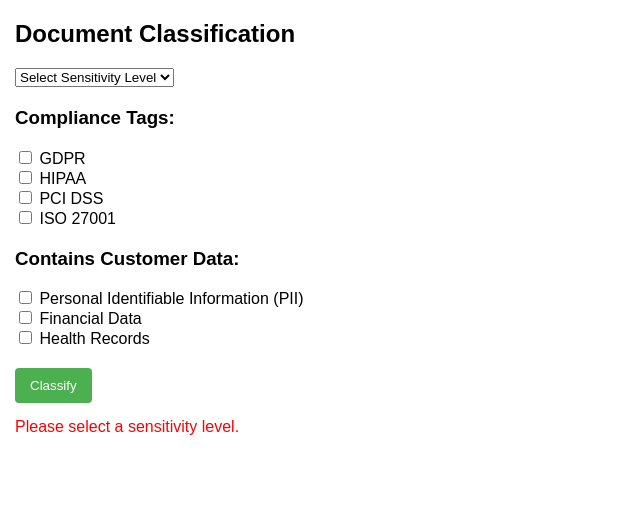
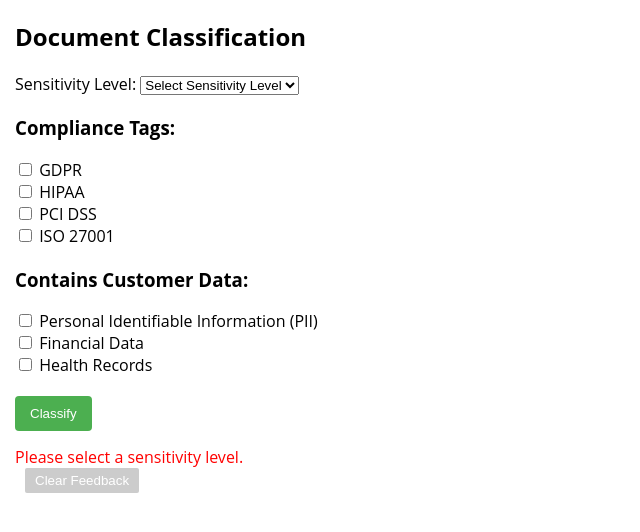
Before and after one commit to itsnotgunnar/fileSensitivityPlugin, a plain HTML site: page Page.html in a window 1280 px wide. Both pictures are taken after a click on the button "Classify". Shown: the whole page, without its empty margins (0-640 px from the left). Drawn offline with Linux system fonts and the light colour scheme.

Commit message:
first working script

```diff
--- a/Page.html
+++ b/Page.html
@@ -3,34 +3,23 @@
 <head>
   <base target="_top">
   <style>
-    body {
-      font-family: Arial, sans-serif;
-      margin: 15px;
-    }
-    .section {
-      margin-bottom: 20px;
-    }
-    button {
-      color: white;
-      background-color: #4CAF50;
-      padding: 10px 15px;
-      border: none;
-      border-radius: 4px;
-      cursor: pointer;
-    }
-    button:hover {
-      background-color: #45a049;
-    }
-    #feedback {
-      margin-top: 15px;
-      color: red;
-    }
+    body { font-family: 'Open Sans', sans-serif; margin: 15px; }
+    .section { margin-bottom: 20px; }
+    button { color: white; background-color: #4CAF50; padding: 10px 15px; border: none; border-radius: 4px; cursor: pointer; }
+    button:hover { background-color: #45a049; }
+    #feedback { margin-top: 15px; color: red; }
+    .clear-button { margin-left: 10px; cursor: pointer; background-color: #ccc; padding: 5px 10px; border-radius: 2px; }
+    .clear-button:hover { background-color: #eee; }
+    .clear-button:active { background-color: #ddd; }
   </style>
 </head>
 <body>
   <div class="section">
     <h2>Document Classification</h2>
-    <select id="sensitivity-level">
+    <!-- Sensitivity Level -->
+    <div class="form-group">
+      <label for="sensitivity-level">Sensitivity Level:</label>
+      <select id="sensitivity-level" class="form-control">
         <option value="">Select Sensitivity Level</option>
         <option value="public">Public</option>
         <option value="internal">Internal Use Only</option>
@@ -38,21 +27,35 @@
         <option value="highly-confidential">Highly Confidential</option>
       </select>
     </div>
+  </div>
+
+  <!-- Compliance Tags -->
   <div class="section">
     <h3>Compliance Tags:</h3>
+    <div class="form-group">
       <label><input type="checkbox" id="gdpr" value="GDPR"> GDPR</label><br>
       <label><input type="checkbox" id="hipaa" value="HIPAA"> HIPAA</label><br>
       <label><input type="checkbox" id="pci-dss" value="PCI DSS"> PCI DSS</label><br>
       <label><input type="checkbox" id="iso-27001" value="ISO 27001"> ISO 27001</label>
     </div>
+  </div>
+
+  <!-- Customer Data Tags -->
   <div class="section">
     <h3>Contains Customer Data:</h3>
+    <div class="form-group">
       <label><input type="checkbox" id="pii" value="Personal Identifiable Information"> Personal Identifiable Information (PII)</label><br>
       <label><input type="checkbox" id="financial-data" value="Financial Data"> Financial Data</label><br>
       <label><input type="checkbox" id="health-records" value="Health Records"> Health Records</label>
     </div>
+  </div>
+
   <button onclick="classifyDocument()">Classify</button>
-  <div id="feedback"></div>
+  <div id="feedback">
+    <div id="feedback-message"></div>
+    <button class="clear-button" onclick="clearFeedback()">Clear Feedback</button>
+  </div>
+
   <script>
     function classifyDocument() {
       var sensitivityLevel = document.getElementById('sensitivity-level').value;
@@ -64,19 +67,20 @@
           complianceTags.push(document.getElementById(tag).value);
         }
       });
+
       ["pii", "financial-data", "health-records"].forEach(function(tag) {
         if (document.getElementById(tag).checked) {
           customerDataTags.push(document.getElementById(tag).value);
         }
       });
 
-      // Validate input before sending
-      if (sensitivityLevel === '') {
+      if (!sensitivityLevel) {
         updateFeedback('Please select a sensitivity level.');
         return;
       }
 
-      google.script.run.withSuccessHandler(onSuccess).withFailureHandler(onFailure)
+      google.script.run.withSuccessHandler(onSuccess)
+                      .withFailureHandler(onFailure)
                       .classifyCurrentDocument(sensitivityLevel, complianceTags, customerDataTags);
     }
 
@@ -89,9 +93,13 @@
     }
 
     function updateFeedback(message, color = 'red') {
-      var feedbackElement = document.getElementById('feedback');
-      feedbackElement.innerText = message;
+      var feedbackElement = document.getElementById('feedback-message');
+      feedbackElement.textContent = message;
       feedbackElement.style.color = color;
+    }
+
+    function clearFeedback() {
+      updateFeedback('');
     }
   </script>
 </body>
```
Also changed, not shown: 1 other file. Lines whose indentation alone changed are shown as unchanged.
